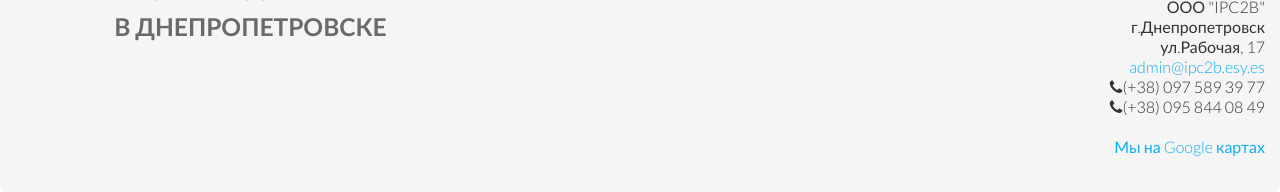
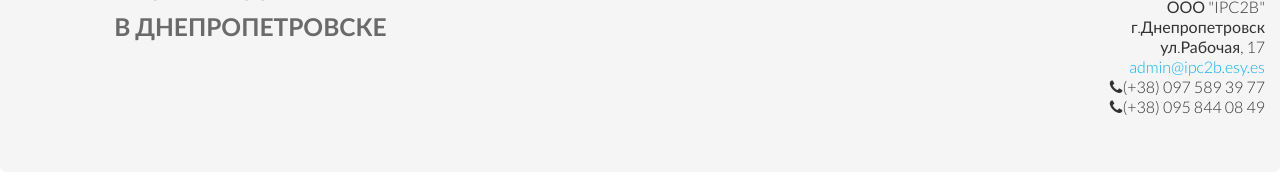
Before and after one commit to 1qwert1/site_loyer, a plain HTML site: page index.html in a window 1280 px wide. Shown: the part 6413-6605 px from the top of the page. Drawn offline with Linux system fonts and the light colour scheme.

Commit message:
delite link google maps

```diff
--- a/index.html
+++ b/index.html
@@ -422,9 +422,10 @@
             <a href="mailto:admin@ipc2b.esy.es">admin@ipc2b.esy.es</a> <br>
             <i class="fa fa-phone"></i>(+38) 097 589 39 77 <br>
             <i class="fa fa-phone"></i>(+38) 095 844 08 49 <br><br>
-            <a href="https://www.google.com.ua/maps/place/%D0%B2%D1%83%D0%BB.+%D0%A0%D0%BE%D0%B1%D0%BE%D1%87%D0%B0,+17,+%D0%94%D0%BD%D1%96%D0%BF%D1%80%D0%BE%D0%BF%D0%B5%D1%82%D1%80%D0%BE%D0%B2%D1%81%D1%8C%D0%BA,+%D0%94%D0%BD%D1%96%D0%BF%D1%80%D0%BE%D0%BF%D0%B5%D1%82%D1%80%D0%BE%D0%B2%D1%81%D1%8C%D0%BA%D0%B0+%D0%BE%D0%B1%D0%BB%D0%B0%D1%81%D1%82%D1%8C/@48.4638015,35.007586,17z/data=!3m1!4b1!4m2!3m1!1s0x40dbe300df2e1795:0xb9a48d58d406a674?hl=ru">Мы
-                на Google картах
-            </a></div>
+            <!--<a href="https://www.google.com.ua/maps/place/%D0%B2%D1%83%D0%BB.+%D0%A0%D0%BE%D0%B1%D0%BE%D1%87%D0%B0,+17,+%D0%94%D0%BD%D1%96%D0%BF%D1%80%D0%BE%D0%BF%D0%B5%D1%82%D1%80%D0%BE%D0%B2%D1%81%D1%8C%D0%BA,+%D0%94%D0%BD%D1%96%D0%BF%D1%80%D0%BE%D0%BF%D0%B5%D1%82%D1%80%D0%BE%D0%B2%D1%81%D1%8C%D0%BA%D0%B0+%D0%BE%D0%B1%D0%BB%D0%B0%D1%81%D1%82%D1%8C/@48.4638015,35.007586,17z/data=!3m1!4b1!4m2!3m1!1s0x40dbe300df2e1795:0xb9a48d58d406a674?hl=ru">Мы-->
+                <!--на Google картах-->
+            <!--</a>-->
+        </div>
         <br>
     </div>
 </div>
```
